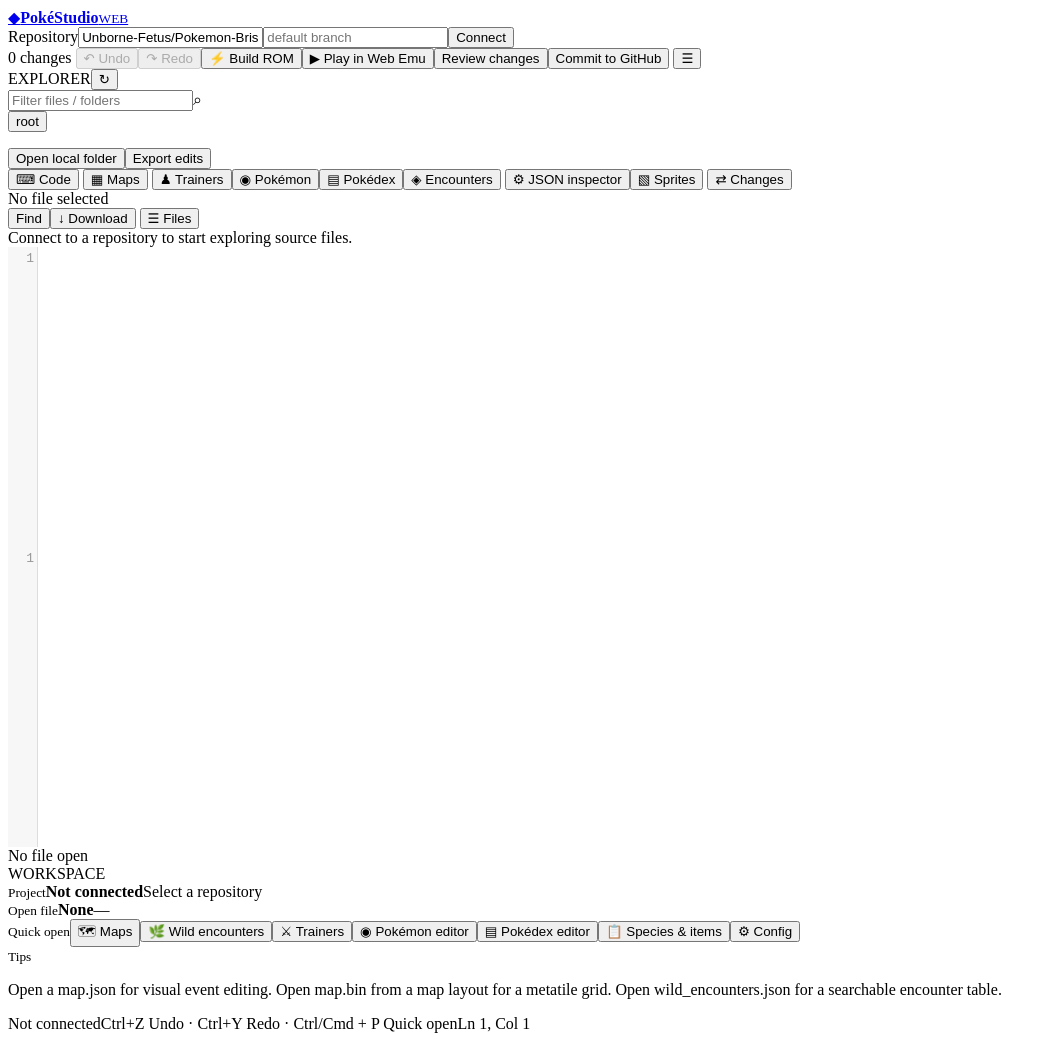
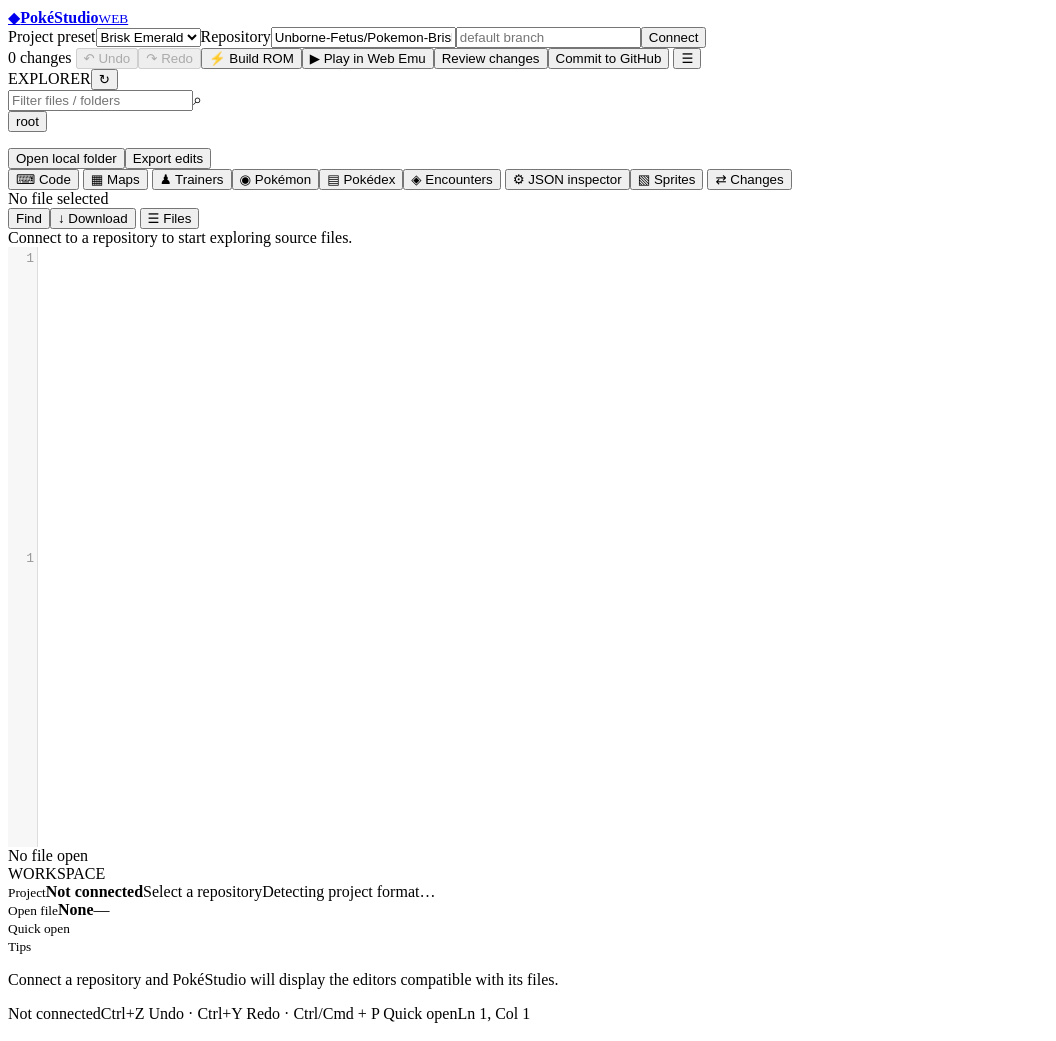
Before and after one commit to Unborne-Fetus/PokeStudio-Web, a website with bundled scripts: page index.html in a window 1280 px wide. Shown: the whole page, without its empty margins (0-1056 px from the left). Built offline with nearby package versions, Linux system fonts and the light colour scheme.

Commit message:
Add Brisk Emerald, Searing Sun and custom project selection and dynamic editor navigation

```diff
--- a/index.html
+++ b/index.html
@@ -1,14 +1,14 @@
 <!doctype html>
 <html lang="en"><head><meta charset="utf-8"><meta name="viewport" content="width=device-width,initial-scale=1">
-<meta name="theme-color" content="#101722"><meta name="description" content="PokéStudio Web — graphical and source-code editor for pokeemerald-expansion.">
+<meta name="theme-color" content="#101722"><meta name="description" content="PokéStudio Web — browser editing for pokeemerald-expansion, Pokémon Searing Sun USUM patches, and other GitHub projects.">
 <title>PokéStudio Web · ROM hacking IDE</title>
 <link rel="stylesheet" href="https://cdn.jsdelivr.net/npm/codemirror@5.65.20/lib/codemirror.min.css">
-<link rel="stylesheet" href="style.css?rev=webemu-speed-6"></head>
+<link rel="stylesheet" href="style.css?rev=multi-project-8"></head>
 <body>
 <header class="topbar">
   <a class="brand" href="./" aria-label="PokéStudio home"><span class="brand-icon">◆</span><strong>PokéStudio</strong><small>WEB</small></a>
   <span class="top-divider"></span>
-  <div class="repo-controls"><label class="sr" for="repo">Repository</label><input id="repo" value="Unborne-Fetus/Pokemon-Brisk-Emerald" spellcheck="false" aria-label="Owner/repository"><input id="branch" value="" placeholder="default branch" aria-label="Branch"><button id="connect" class="btn primary">Connect</button></div>
+  <div class="repo-controls"><label class="sr" for="project-preset">Project preset</label><select id="project-preset" aria-label="Project preset" title="Choose a known project or type another repository"><option value="Unborne-Fetus/Pokemon-Brisk-Emerald">Brisk Emerald</option><option value="Unborne-Fetus/Pokemon-Seared-Sun">Searing Sun</option><option value="custom">Other project</option></select><label class="sr" for="repo">Repository</label><input id="repo" value="Unborne-Fetus/Pokemon-Brisk-Emerald" spellcheck="false" aria-label="Owner/repository"><input id="branch" value="" placeholder="default branch" aria-label="Branch"><button id="connect" class="btn primary">Connect</button></div>
   <div class="grow"></div><span id="dirty-counter" class="status-pill">0 changes</span>
   <button id="undo-btn" class="btn" title="Undo (Ctrl+Z)" disabled>↶ Undo</button><button id="redo-btn" class="btn" title="Redo (Ctrl+Y / Ctrl+Shift+Z)" disabled>↷ Redo</button><button id="build-btn" class="btn">⚡ Build ROM</button><button id="play-webemu" class="btn" title="Play the latest successful Brisk Emerald build in Web Emu">▶ Play in Web Emu</button><button id="review-btn" class="btn">Review changes</button><button id="commit-btn" class="btn primary">Commit to GitHub</button>
   <button id="more-menu" class="btn icon-btn" aria-label="Project options" title="Project options">☰</button>
@@ -38,10 +38,10 @@
     <div id="changes" class="editor-pane" hidden></div>
   </section>
   <aside id="inspector"><div class="side-title">WORKSPACE</div>
-    <div class="inspector-section"><small>Project</small><strong id="repo-info">Not connected</strong><span id="branch-info" class="muted">Select a repository</span></div>
+    <div class="inspector-section"><small>Project</small><strong id="repo-info">Not connected</strong><span id="branch-info" class="muted">Select a repository</span><span id="project-type" class="muted">Detecting project format…</span></div>
     <div class="inspector-section"><small>Open file</small><strong id="current-info">None</strong><span class="muted" id="file-info">—</span></div>
-    <div class="inspector-section"><small>Quick open</small><button class="quick" data-quick="data/maps/">🗺 Maps</button><button class="quick" data-quick="src/data/wild_encounters.json">🌿 Wild encounters</button><button class="quick" data-quick="src/data/trainers.party" data-view-target="trainers">⚔ Trainers</button><button class="quick" data-quick="src/data/pokemon/species_info/" data-view-target="pokemon">◉ Pokémon editor</button><button class="quick" data-quick="src/data/pokemon/species_info/" data-view-target="pokedex">▤ Pokédex editor</button><button class="quick" data-quick="src/data/">📋 Species & items</button><button class="quick" data-quick="include/config/">⚙ Config</button></div>
-    <div class="inspector-section"><small>Tips</small><p class="muted">Open a map.json for visual event editing. Open map.bin from a map layout for a metatile grid. Open wild_encounters.json for a searchable encounter table.</p></div>
+    <div class="inspector-section"><small>Quick open</small><div id="quick-links"></div></div>
+    <div class="inspector-section"><small>Tips</small><p id="project-tips" class="muted">Connect a repository and PokéStudio will display the editors compatible with its files.</p></div>
   </aside>
 </div>
 <footer id="footer"><span id="connection-status"><span class="dot"></span>Not connected</span><span id="hint">Ctrl+Z Undo · Ctrl+Y Redo · Ctrl/Cmd + P Quick open</span><span id="position">Ln 1, Col 1</span></footer>
@@ -75,5 +75,5 @@
 <script src="https://cdn.jsdelivr.net/npm/codemirror@5.65.20/mode/javascript/javascript.min.js" defer></script>
 <script src="https://cdn.jsdelivr.net/npm/codemirror@5.65.20/mode/python/python.min.js" defer></script>
 <script src="https://cdn.jsdelivr.net/npm/codemirror@5.65.20/mode/yaml/yaml.min.js" defer></script>
-<script type="module" src="src/main.js?rev=hide-totems-7"></script>
+<script type="module" src="src/main.js?rev=multi-project-8"></script>
 </body></html>
```
